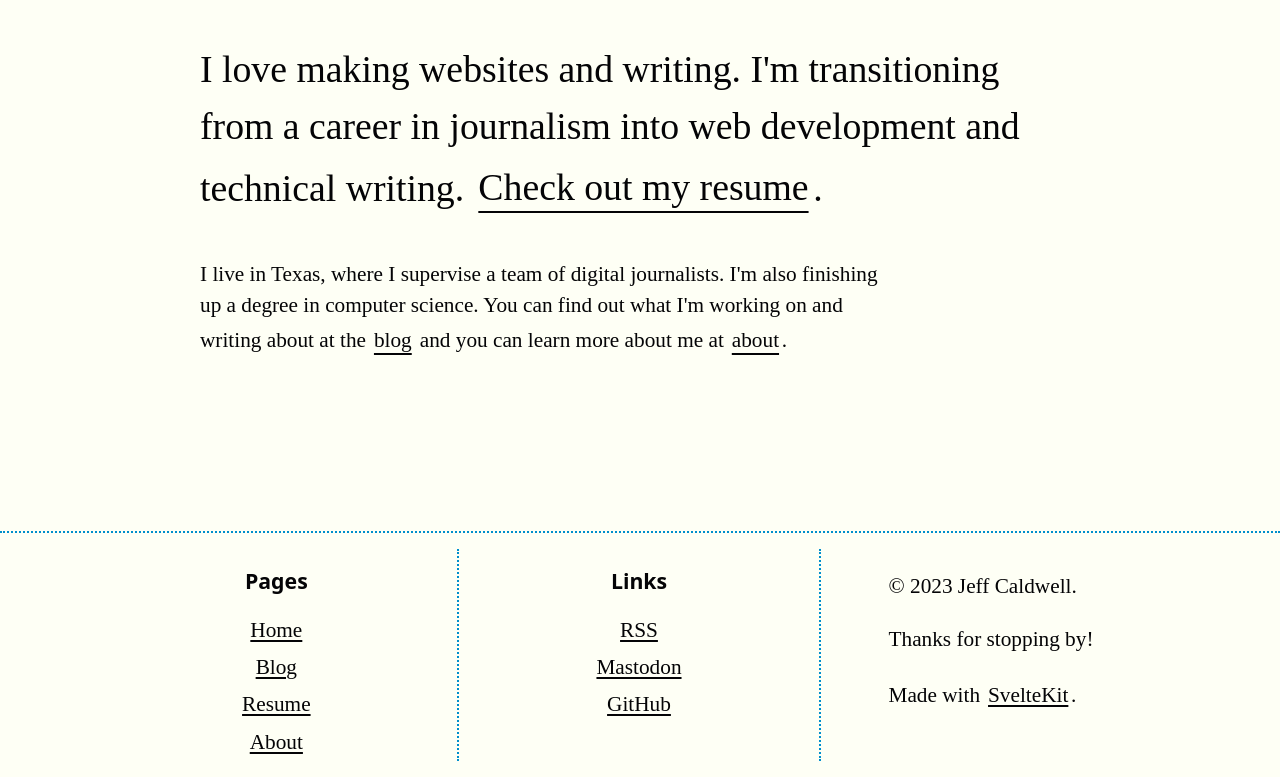
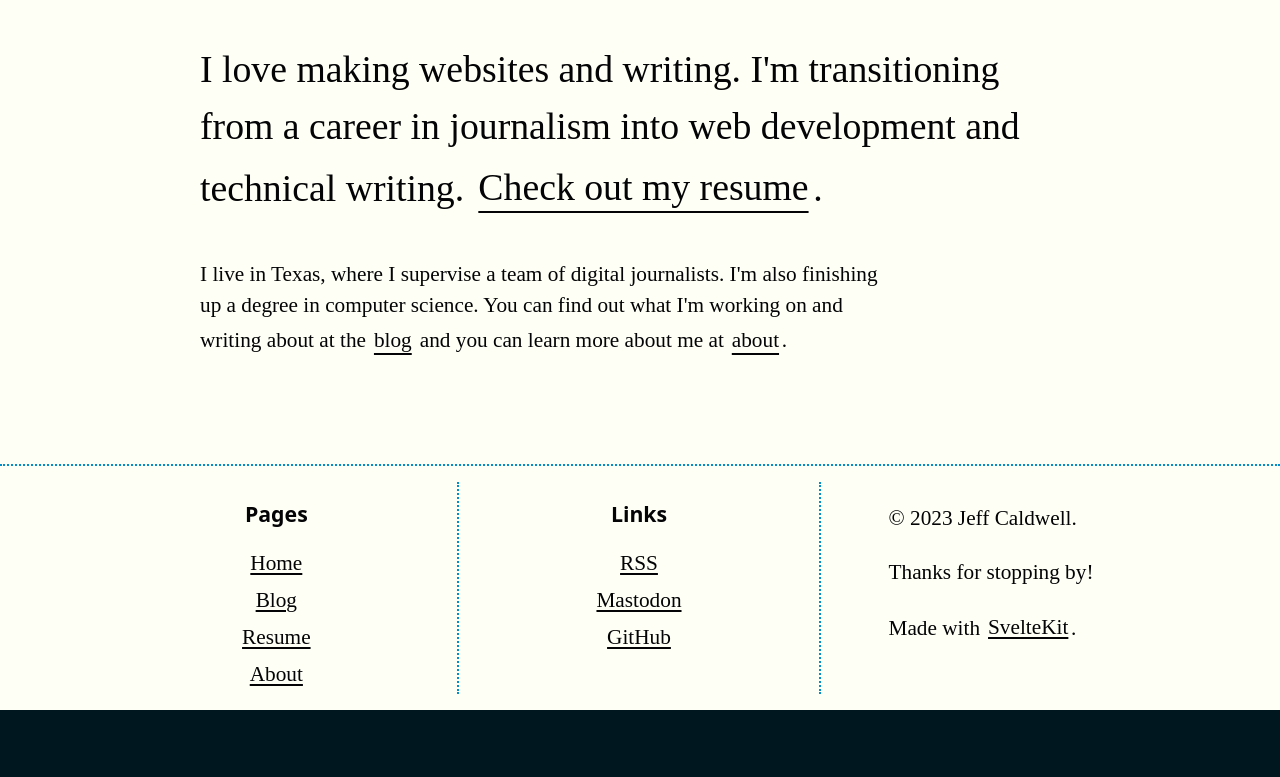
Before and after one commit to nemo-omen/jeffcaldwell.is-2023, a SvelteKit app: page / in a window 1280 px wide. Shown: the part 383-1160 px from the top of the page. After the commit the page ends 1093 px from the top, so only its background shows below. Built offline with nearby package versions, Linux system fonts and the light colour scheme; a web font is replaced by a local one.

Commit message:
Remove top margin from footer

```diff
--- a/src/components/Footer.svelte
+++ b/src/components/Footer.svelte
@@ -41,7 +41,6 @@
 <style>
   footer {
     border-top: 2px dotted var(--hover);
-    margin-top: var(--size-900);
   }
   footer *{
     font-size: var(--size-500);
```
